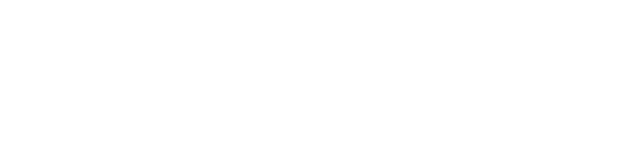
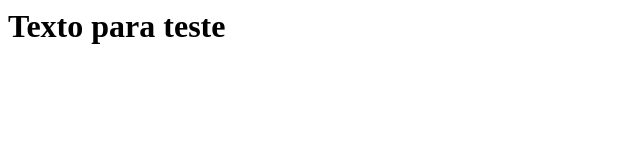
Before and after one commit to fernandobgi/curso-git, a plain HTML site: page index.html in a window 1280 px wide. Shown: the whole page, without its empty margins (0-640 px from the left). Drawn offline with Linux system fonts and the light colour scheme.

Commit message:
Adicionado H1 tag

```diff
--- a/index.html
+++ b/index.html
@@ -1,4 +1,5 @@
 <html>
 <body>
+  <h1> Texto para teste</h1>
 </body>
 </html>
```
